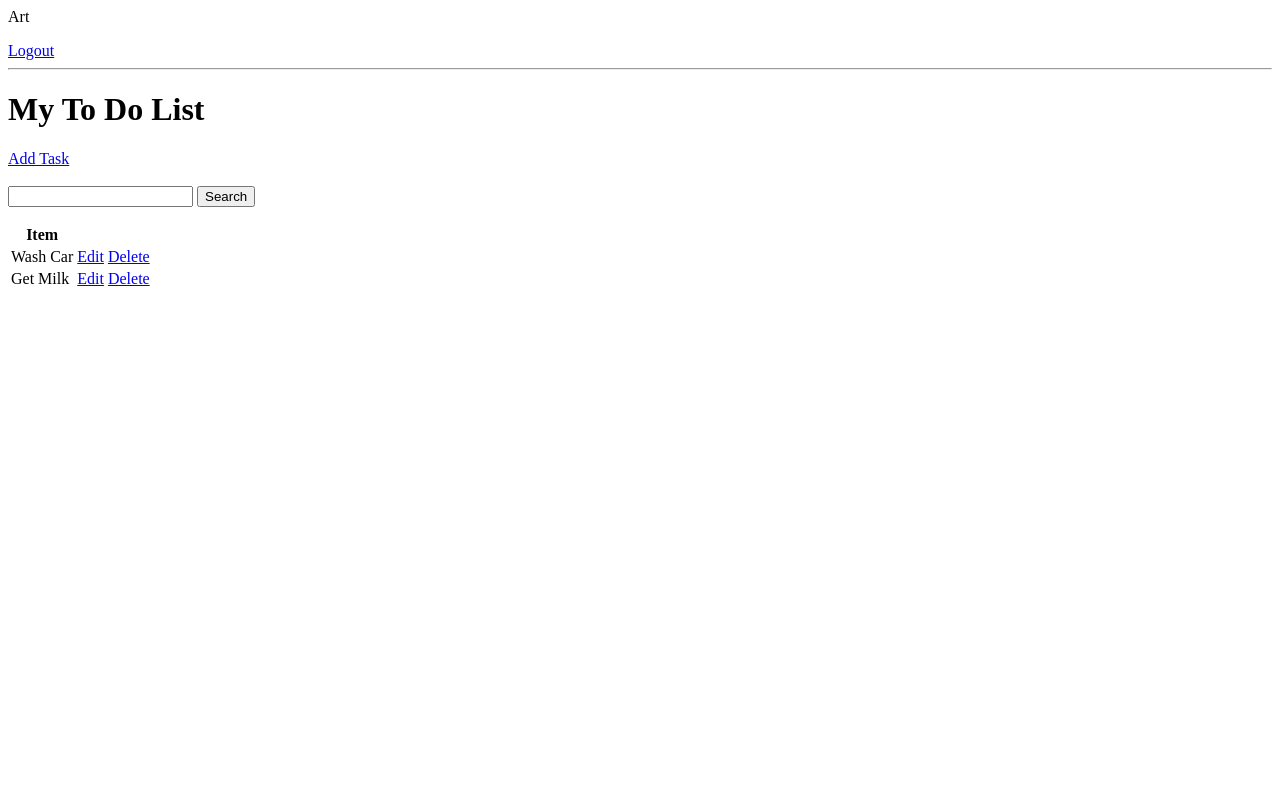
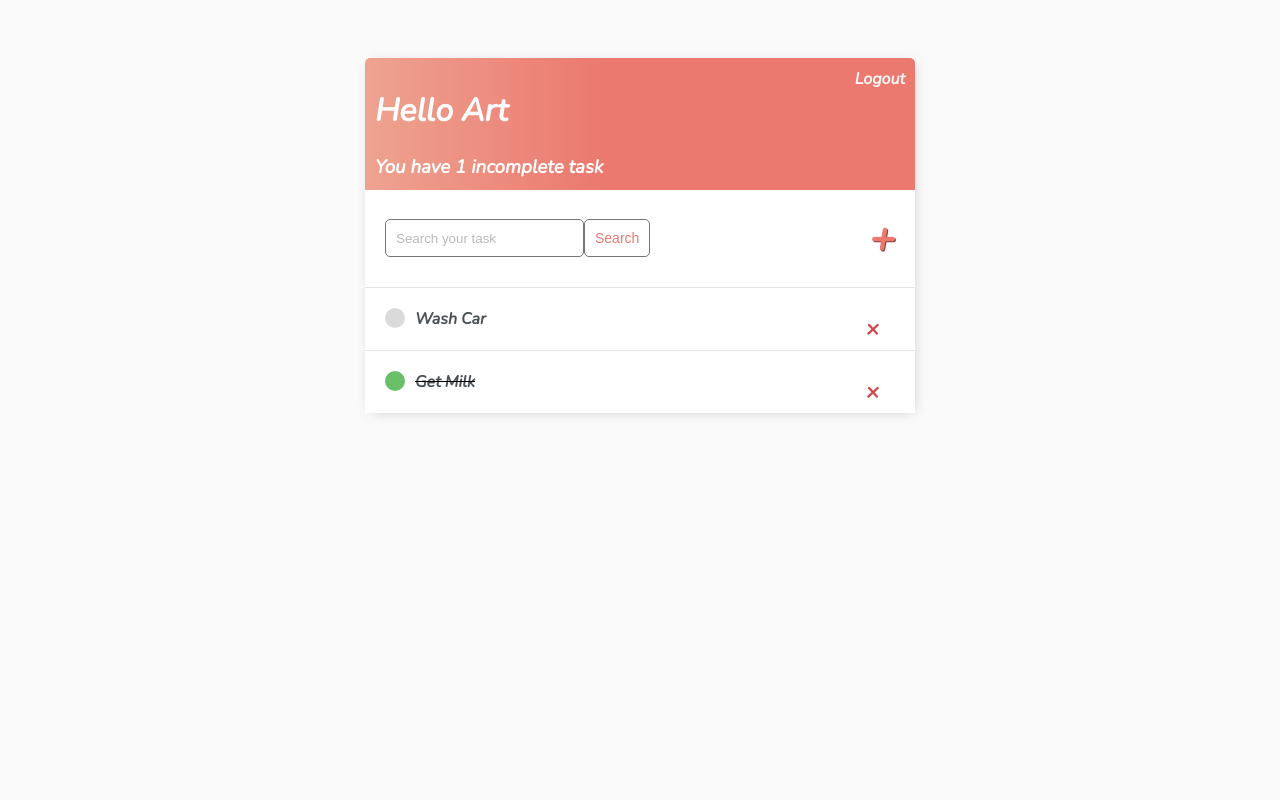
Before and after one commit to devgithubs/todo_list, a Django app: page / in a window 1280 px wide. Run offline with Django 3.2, Linux system fonts and the light colour scheme; a user stored in the database is signed in; data comes from the database, SQL or seed files in the repository.

Commit message:
completed styling

```diff
--- /dev/null
+++ b/todo_list/base/templates/base/main.html
@@ -0,0 +1,200 @@
+<!DOCTYPE html>
+<html lang="en">
+<head>
+    <meta charset="UTF-8">
+    <meta http-equiv="X-UA-Compatible" content="IE=edge">
+    <meta name="viewport" content="width=device-width, initial-scale=1.0">
+    <link rel="preconnect" href="https://fonts.gstatic.com" crossorigin>
+    <link href="https://fonts.googleapis.com/css2?family=Nunito:ital,wght@1,200&display=swap" rel="stylesheet">
+    <title>To Do Items</title>
+</head>
+
+<style>
+    body {
+        background-color: #FAFAFA;
+        font-family: 'Nunito', sans-serif;
+        padding-top: 50px;
+    }
+
+    h1,
+    h2,
+    h3,
+    h4,
+    h5,
+    h6,
+        {
+        font-family: 'Raleway', sans-serif;
+    }
+
+    a,
+    p {
+        color: #4b5156
+    }
+
+    a {
+        font-weight: 600;
+    }
+
+    .container {
+        max-width: 550px;
+        margin: auto;
+        background-color: #fff;
+        -webkit-box-shadow: 2px 2px 13px -4px rgba(0, 0, 0, 0.21);
+        box-shadow: 2px 2px 13px -4px rgba(0, 0, 0, 0.21);
+    }
+
+    input {
+        outline: none;
+        border: none;
+    }
+
+    .header-bar {
+        display: flex;
+        justify-content: space-between;
+        color: #fff;
+        padding: 10px;
+        border-radius: 5px 5px 0 0;
+        background: linear-gradient(90deg, #EEA390 0%, #EB796F 43%, #EB796F 100%);
+    }
+
+    .header-bar a {
+        color: rgb(247, 247, 247);
+        text-decoration: none;
+    }
+
+    .task-wrapper {
+        display: flex;
+        align-items: center;
+        justify-content: space-between;
+        background-color: #fff;
+        border-top: 1px solid #dfe4ea;
+        overflow: hidden;
+    }
+
+    .task-title {
+        display: flex;
+        padding: 20px;
+    }
+
+    .task-title a {
+        text-decoration: none;
+        color: #4b5156;
+        margin-left: 10px;
+    }
+
+    .task-complete-icon {
+        height: 20px;
+        width: 20px;
+        background-color: rgb(105, 192, 105);
+        border-radius: 50%;
+    }
+
+    .task-incomplete-icon {
+        height: 20px;
+        width: 20px;
+        background-color: rgb(218, 218, 218);
+        border-radius: 50%;
+    }
+
+    .delete-link {
+        text-decoration: none;
+        font-weight: 900;
+        color: #cf4949;
+        font-size: 22px;
+        line-height: 0;
+        padding: 20px 0px;
+    }
+
+    /*Handle Classes*/
+
+    .handle {
+        display: inline-block;
+        padding: 20px 16px;
+        cursor: grab;
+        user-select: none;
+    }
+
+    .handle:after,
+    .handle:before {
+        display: block;
+        content: "";
+    }
+
+    .handle:active,
+    .handle:active:before,
+    .handle:active:after {
+        cursor: grabbing;
+    }
+
+    .dropArea {
+        background-color: #f1f2f6;
+        color: black;
+        border: #ced6e0 1px solid;
+    }
+
+    .selectedTask {
+        opacity: 0.6;
+    }
+
+
+    #add-link {
+        color: #EB796F;
+        text-decoration: none;
+        font-size: 42px;
+        text-shadow: 1px 1px #81413b;
+    }
+
+    #search-add-wrapper {
+        display: flex;
+        justify-content: space-between;
+        align-items: center;
+        padding: 20px;
+    }
+
+    @media screen and (max-width:320px) {
+        #search-add-wrapper {
+            padding: 10px;
+        }
+    }
+
+    input[type=text],
+    input[type=password],
+    textarea {
+        border: 1px solid #757575;
+        border-radius: 5px;
+        padding: 10px;
+        width: 90%;
+    }
+
+    label {
+        padding-top: 10px !important;
+        display: block;
+    }
+
+    ::placeholder {
+        font-weight: 300;
+        opacity: 0.5;
+    }
+
+    .button {
+        border: 1px solid #757575;
+        background-color: #FFF;
+        color: #EB796F;
+        padding: 10px;
+        font-size: 14px;
+        border-radius: 5px;
+        cursor: pointer;
+        text-decoration: none;
+    }
+
+    .card-body {
+        padding: 20px;
+    }
+</style>
+<body>
+    <div class="container">
+        {% block content %}
+        {% endblock content %}
+    </div>
+</body>
+</html>
--- a/todo_list/base/templates/base/task_list.html
+++ b/todo_list/base/templates/base/task_list.html
@@ -1,31 +1,56 @@
-{% if request.user.is_authenticated %}
-    <p>{{ request.user }}</p>
-    <a href="{% url 'logout' %}">Logout</a>
-{% else %}
-    <a href="{% url 'login' %}">Login</a>
-{% endif %}
-<hr>
-<h1>My To Do List</h1>
-<a href="{% url 'task-create' %}"> Add Task</a>
-<br>
-<br>
-<form method="GET" action="">
-    <input type="text" name="search-area" value="{{ search_input }}">
-    <input type="submit" value="Search">
-</form>
+{% extends 'base/main.html' %} {% block content %}
 
-<table>
-    <tr>
-        <th>Item</th>
-        <th></th>
-    </tr>
+<script src="https://cdn.jsdelivr.net/npm/sortablejs@latest/Sortable.min.js"></script>
+<div class="header-bar">
+    <div>
+        <h1>Hello {{request.user|title}}</h1>
+        <h3 style="margin:0">You have <i>{{count}}</i> incomplete task{{ count|pluralize:"s" }}</h3>
+    </div>
+
+    {% if request.user.is_authenticated %}
+    <a href="{% url 'logout' %}">Logout</a> {% else %}
+    <a href="{% url 'login' %}">Login</a> {% endif %}
+</div>
+
+
+<div id="search-add-wrapper">
+    <form method="GET" style="display: flex;">
+        <input type='text' name='search-area' placeholder="Search your task" value="{{search_input}}">
+        <input class="button" type="submit" value='Search'>
+    </form>
+    {% if tasks|length > 0 %}
+    <a id="add-link" href="{% url 'task-create' %}">&#x2b;</a>
+    {% endif %}
+</div>
+
+
+
+
+
+<div id="tasklist" class="task-items-wrapper">
     {% for task in tasks %}
-    <tr>
-        <td>{{ task.title }}</td>
-        <td><a href="{% url 'task-update' task.id %}">Edit</a></td>
-        <td><a href="{% url 'task-delete' task.id %}">Delete</a></td>
-    </tr>
+    <div class="task-wrapper" data-position="{{task.pk}}">
+        <div class="task-title">
+            {% if task.complete %}
+            <div class="task-complete-icon"></div>
+            <i><s><a href="{% url 'task-update' task.id %}">{{task}}</a></s></i> {% else %}
+            <div class="task-incomplete-icon"></div>
+            <a href="{% url 'task-update' task.id %}">{{task}}</a> {% endif %}
+        </div>
+        <div class="task-controls">
+            <a class="delete-link" href="{% url 'task-delete' task.id %}">&#215;</a>
+            <span class="handle"></span>
+        </div>
+    </div>
+
     {% empty %}
-    <h3>No items in List</h3>
+    <div style="text-align: center; padding-bottom: 10px; line-height: 1em;">
+        <h3>No new tasks are created.</h3>
+        <h3>Create a <a style="text-decoration: none; color: #e53935;" href="{% url 'task-create' %}">New task</a> ! </h3>
+    </div>
     {% endfor %}
-</table>
+</div>
+
+
+
+{% endblock content %}
--- a/todo_list/base/urls.py
+++ b/todo_list/base/urls.py
@@ -1,15 +1,16 @@
 from django.urls import path
-from .views import TaskList, TaskDetail, TaskCreate, TaskUpdate, TaskDelete, CustomLoginView, RegisterView
+from .views import TaskList, TaskDetail, TaskCreate, TaskUpdate, DeleteView, CustomLoginView, RegisterPage
 from django.contrib.auth.views import LogoutView
-
 
 urlpatterns = [
     path('login/', CustomLoginView.as_view(), name='login'),
     path('logout/', LogoutView.as_view(next_page='login'), name='logout'),
-    path('register/', RegisterView.as_view(), name='register'),
+    path('register/', RegisterPage.as_view(), name='register'),
+
     path('', TaskList.as_view(), name='tasks'),
-    path('task/<int:pk>/', TaskDetail.as_view(), name='tasks'),
+    path('task/<int:pk>/', TaskDetail.as_view(), name='task'),
     path('task-create/', TaskCreate.as_view(), name='task-create'),
     path('task-update/<int:pk>/', TaskUpdate.as_view(), name='task-update'),
-    path('task-delete/<int:pk>/', TaskDelete.as_view(), name='task-delete'),
+    path('task-delete/<int:pk>/', DeleteView.as_view(), name='task-delete'),
+
 ]
--- a/todo_list/base/views.py
+++ b/todo_list/base/views.py
@@ -21,7 +21,7 @@ class CustomLoginView(LoginView):
         return reverse_lazy('tasks')
 
 
-class RegisterView(FormView):
+class RegisterPage(FormView):
     template_name = 'base/register.html'
     form_class = UserCreationForm
     redirect_authenticated_user = True
@@ -31,12 +31,13 @@ class RegisterView(FormView):
         user = form.save()
         if user is not None:
             login(self.request, user)
-        return super(RegisterView, self).form_valid(form)
+        return super(RegisterPage, self).form_valid(form)
 
     def get(self, *args, **kwargs):
         if self.request.user.is_authenticated:
             return redirect('tasks')
-        return super(RegisterView, self).get(*args, **kwargs)
+        return super(RegisterPage, self).get(*args, **kwargs)
+
 
 class TaskList(LoginRequiredMixin, ListView):
     model = Task
@@ -50,8 +51,10 @@ class TaskList(LoginRequiredMixin, ListView):
         search_input = self.request.GET.get('search-area') or ''
         if search_input:
             context['tasks'] = context['tasks'].filter(
-                title__startswith=search_input)
+                title__contains=search_input)
+
         context['search_input'] = search_input
+
         return context
 
 
@@ -77,7 +80,10 @@ class TaskUpdate(LoginRequiredMixin, UpdateView):
     success_url = reverse_lazy('tasks')
 
 
-class TaskDelete(LoginRequiredMixin, DeleteView):
+class DeleteView(LoginRequiredMixin, DeleteView):
     model = Task
     context_object_name = 'task'
     success_url = reverse_lazy('tasks')
+    def get_queryset(self):
+        owner = self.request.user
+        return self.model.objects.filter(user=owner)
```
Also changed, not shown: todo_list/base/templates/base/login.html (+20 -7 lines), todo_list/base/templates/base/register.html (+25 -7 lines), todo_list/base/templates/base/task_confirm_delete.html (+17 -6 lines), todo_list/base/templates/base/task_form.html (+17 -7 lines).
